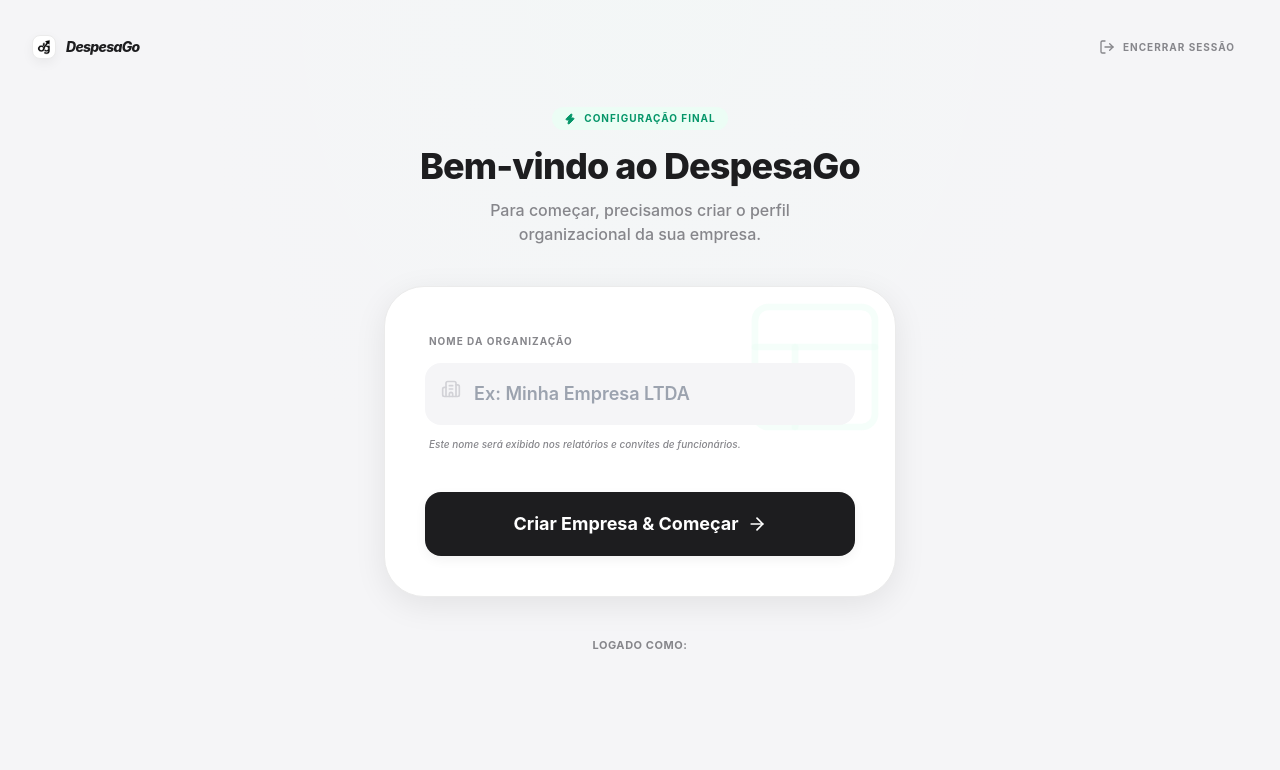
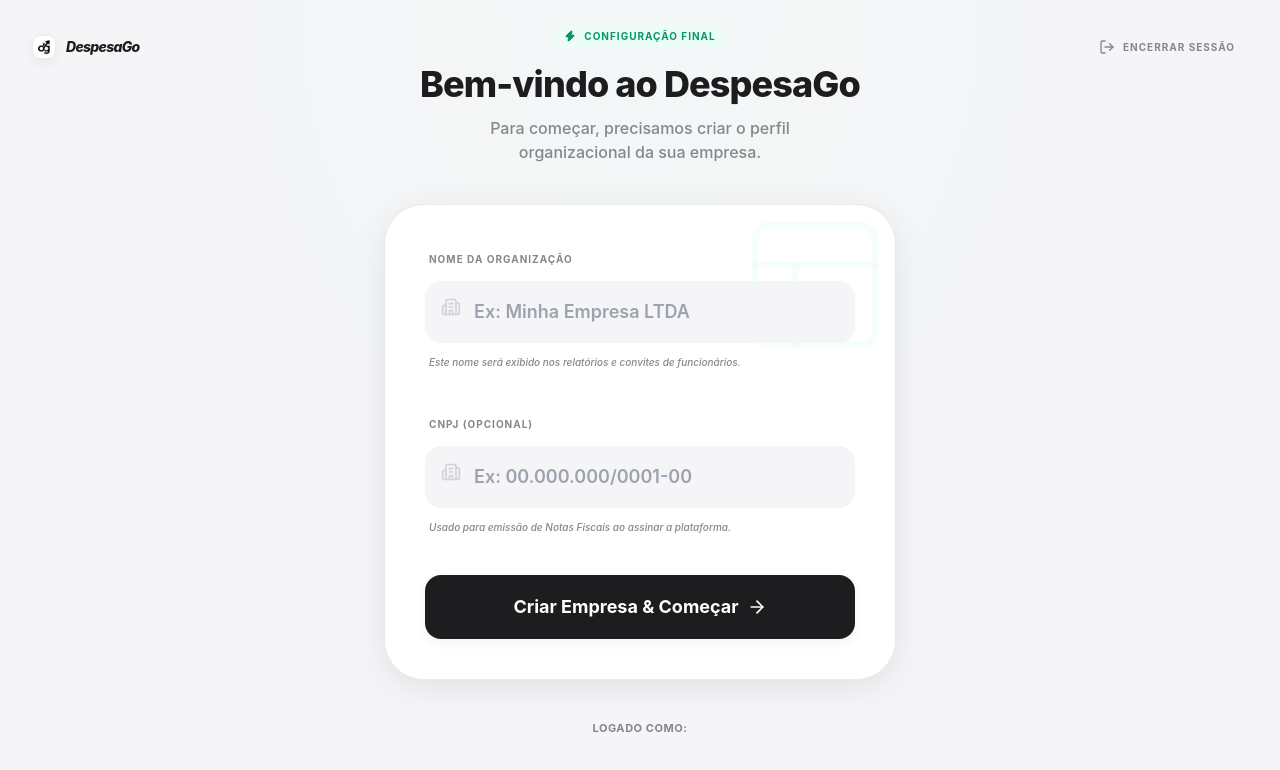
Before and after one commit to cesarpsalves/despesago, a React (Vite) app in the folder frontend/: page /onboarding in a window 1280 px wide. Shown: the top 770 px of the page. Built offline with nearby package versions, Linux system fonts and the light colour scheme; no server answers.

Commit message:
feat: add document collection during onboarding and subscription flows to support billing requirements

```diff
--- a/frontend/src/pages/Admin/Subscription.tsx
+++ b/frontend/src/pages/Admin/Subscription.tsx
@@ -12,6 +12,8 @@ export default function Subscription() {
   const [data, setData] = useState<any>(null);
   const [loading, setLoading] = useState(true);
   const [subscribing, setSubscribing] = useState(false);
+  const [document, setDocument] = useState('');
+  const [showDocInput, setShowDocInput] = useState(false);
 
   const fetchStatus = async () => {
     try {
@@ -25,9 +27,23 @@ export default function Subscription() {
   };
 
   const handleUpgrade = async (cycle: 'MONTHLY' | 'YEARLY' = 'MONTHLY') => {
+    if (!data?.company?.has_external_id && !data?.company?.has_document) {
+      if (!showDocInput) {
+        setShowDocInput(true);
+        return;
+      }
+      if (!document.trim()) {
+        toast.error('Por favor, preencha o CPF ou CNPJ para avançar.');
+        return;
+      }
+    }
+
     try {
       setSubscribing(true);
-      const res = await axios.post('/billing/subscribe', { cycle });
+      const res = await axios.post('/billing/subscribe', {
+        cycle,
+        document: document.trim() || undefined
+      });
 
       if (res.data.paymentLink) {
         toast.success('Link de pagamento gerado! Redirecionando...');
@@ -96,13 +112,31 @@ export default function Subscription() {
       </div>
 
       {!active && (
+        <div className="space-y-3">
+          {showDocInput && (
+            <motion.div
+              initial={{ opacity: 0, height: 0 }}
+              animate={{ opacity: 1, height: 'auto' }}
+              className="space-y-2"
+            >
+              <label className="text-[10px] font-bold text-slate-500 uppercase tracking-widest drop-shadow-sm">CPF ou CNPJ (Obrigatório)</label>
+              <input
+                type="text"
+                value={document}
+                onChange={e => setDocument(e.target.value)}
+                placeholder="Ex: 00.000.000/0001-00"
+                className="w-full px-3 py-2.5 bg-slate-50 border border-slate-200 rounded-xl text-sm font-medium outline-none focus:border-indigo-500 focus:ring-2 focus:ring-indigo-500/20 transition-all text-slate-900"
+              />
+            </motion.div>
+          )}
           <Button
             onClick={() => handleUpgrade('MONTHLY')}
             disabled={subscribing}
             className="w-full h-10 rounded-xl font-black text-[10px] uppercase tracking-widest bg-slate-900 border-none hover:bg-black text-white"
           >
-          {subscribing ? 'Processando...' : 'Migrar para Pro'}
+            {subscribing ? 'Processando...' : (showDocInput ? 'Confirmar e Assinar' : 'Migrar para Pro')}
           </Button>
+        </div>
       )}
     </div>
   );
--- a/frontend/src/pages/Onboarding.tsx
+++ b/frontend/src/pages/Onboarding.tsx
@@ -11,6 +11,7 @@ import axios from 'axios';
 
 export default function Onboarding() {
   const [companyName, setCompanyName] = useState('');
+  const [document, setDocument] = useState('');
   const [loading, setLoading] = useState(false);
   const { user, signOut, checkCompanyStatus, requireOnboarding, loading: authLoading } = useAuth();
   const navigate = useNavigate();
@@ -28,7 +29,10 @@ export default function Onboarding() {
 
     setLoading(true);
     try {
-      await axios.post('/auth/onboarding', { name: companyName });
+      await axios.post('/company/onboarding', {
+        companyName: companyName,
+        document: document || undefined
+      });
       await checkCompanyStatus();
       toast.success('Empresa configurada com sucesso!');
       navigate('/app', { replace: true });
@@ -106,6 +110,23 @@ export default function Onboarding() {
                 </p>
               </div>
 
+              <div className="space-y-3 pt-2">
+                <label className="text-[10px] font-bold text-[#86868B] uppercase tracking-widest ml-1">CNPJ (Opcional)</label>
+                <div className="relative group">
+                  <Building2 className="absolute left-4 top-4 w-5 h-5 text-[#D2D2D7] group-focus-within:text-emerald-500 transition-colors" />
+                  <input
+                    type="text"
+                    value={document}
+                    onChange={e => setDocument(e.target.value)}
+                    className="pl-12 pr-4 py-4 w-full bg-[#F5F5F7] border border-transparent rounded-2xl outline-none focus:bg-white focus:border-emerald-500/30 focus:ring-4 focus:ring-emerald-500/5 transition-all text-[#1D1D1F] font-semibold text-lg"
+                    placeholder="Ex: 00.000.000/0001-00"
+                  />
+                </div>
+                <p className="text-[10px] text-[#86868B] ml-1 font-medium italic">
+                  Usado para emissão de Notas Fiscais ao assinar a plataforma.
+                </p>
+              </div>
+
               <div className="pt-2">
                 <Button
                   type="submit"
```
Also changed, not shown: 1 other file (tests, documents, lock files or other folders). Lines whose indentation alone changed are shown as unchanged.
